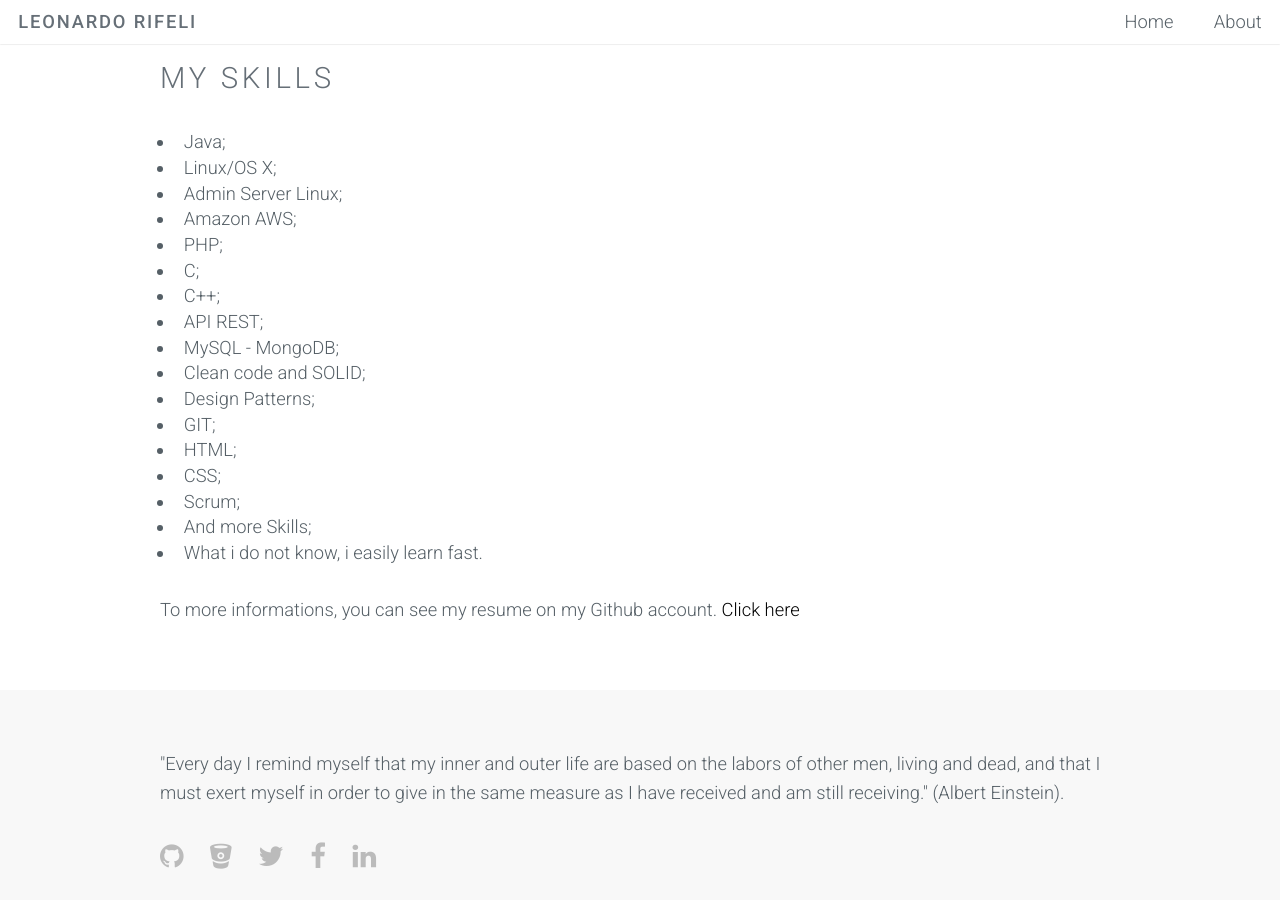
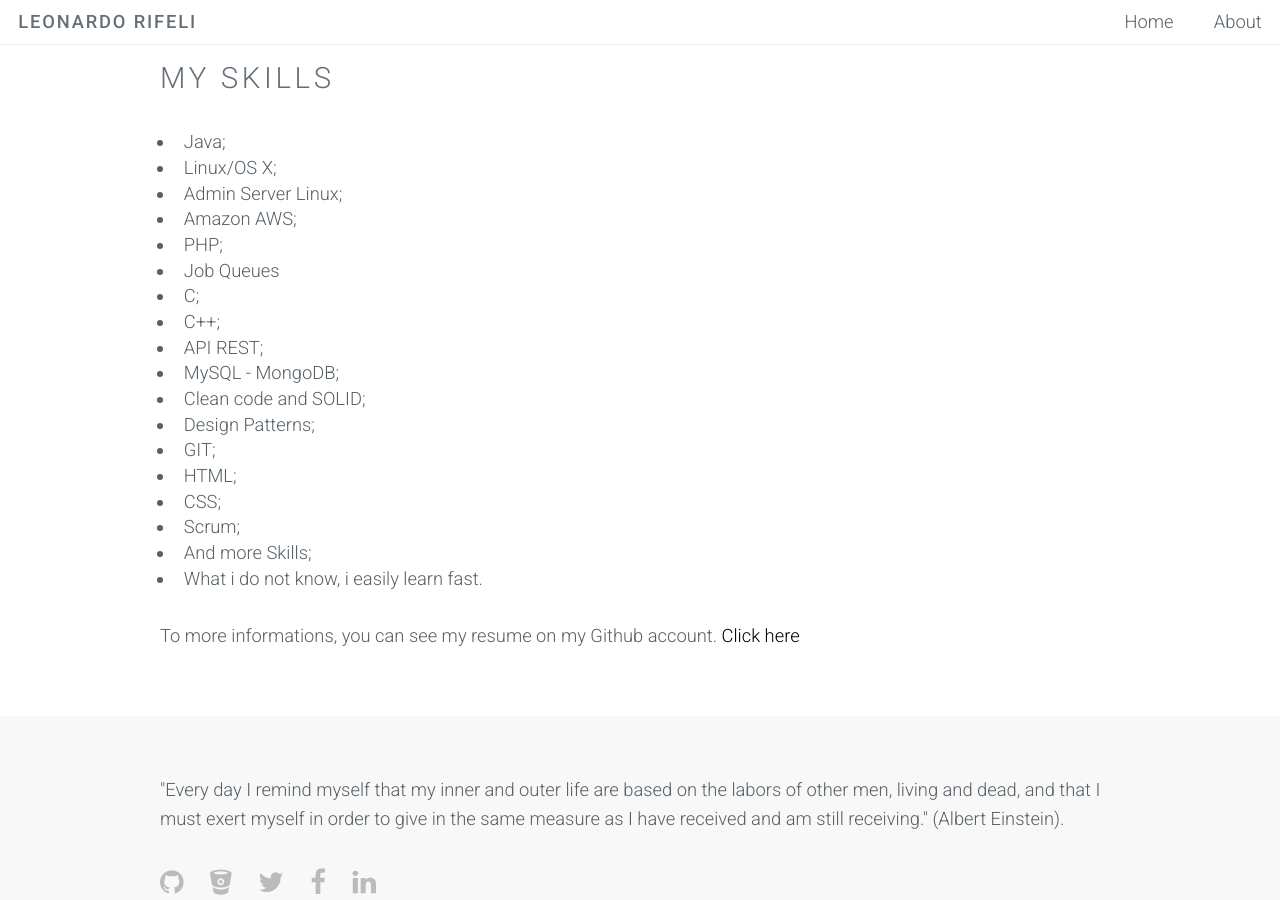
Before and after one commit to leonardorifeli/leonardorifeli-website, a Jekyll site: the page built from about.html, in a window 1280 px wide and 900 px high, scrolled down 528 px. Built offline with Jekyll 4.4.1, drawn with Linux system fonts in a browser that asks for light colours.

Commit message:
Fixed about skill

```diff
--- a/about.html
+++ b/about.html
@@ -32,6 +32,7 @@ layout: default
                 <li>Admin Server Linux;</li>
                 <li>Amazon AWS;</li>
                 <li>PHP;</li>
+                <li>Job Queues</li>
                 <li>C;</li>
                 <li>C++;</li>
                 <li>API REST;</li>
```
